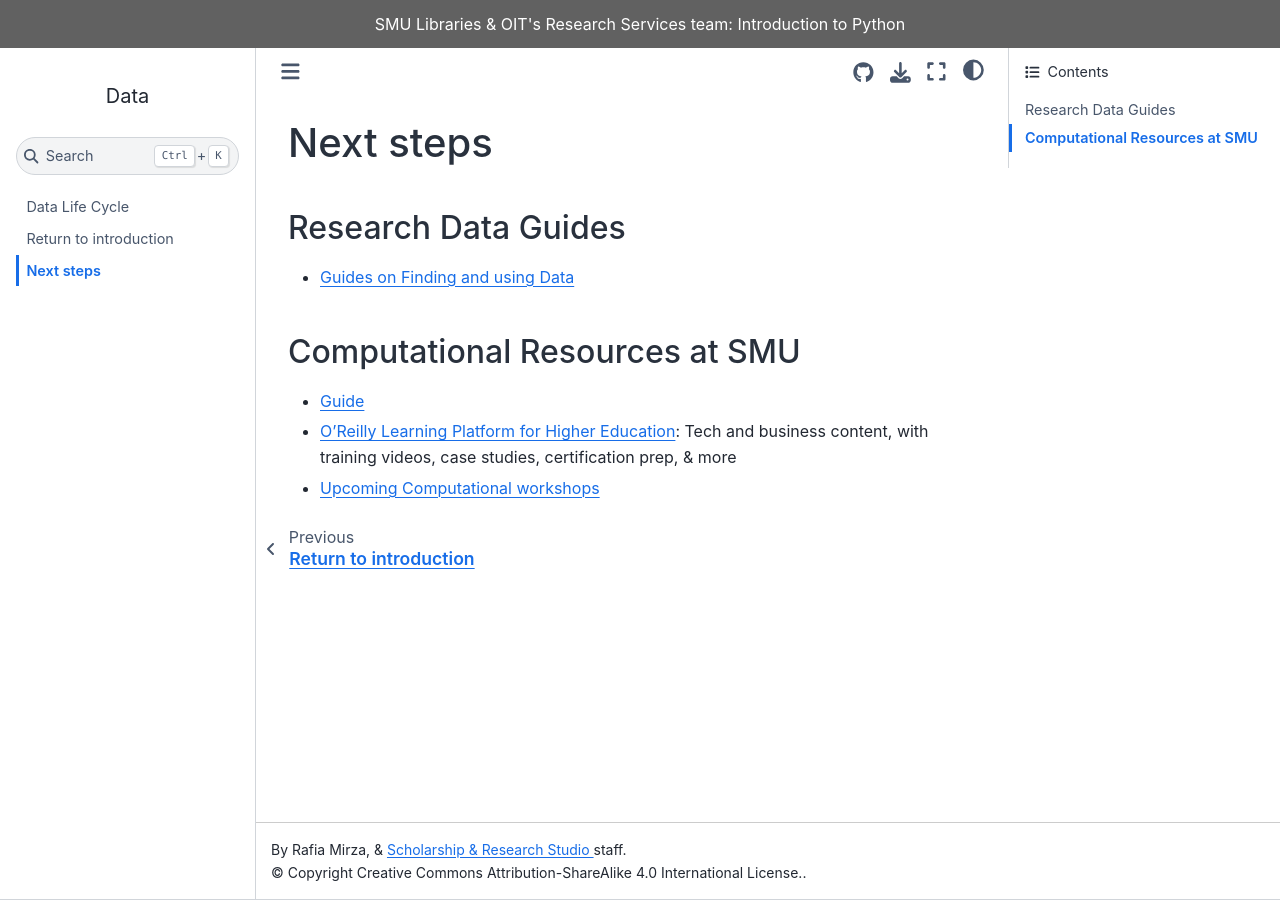
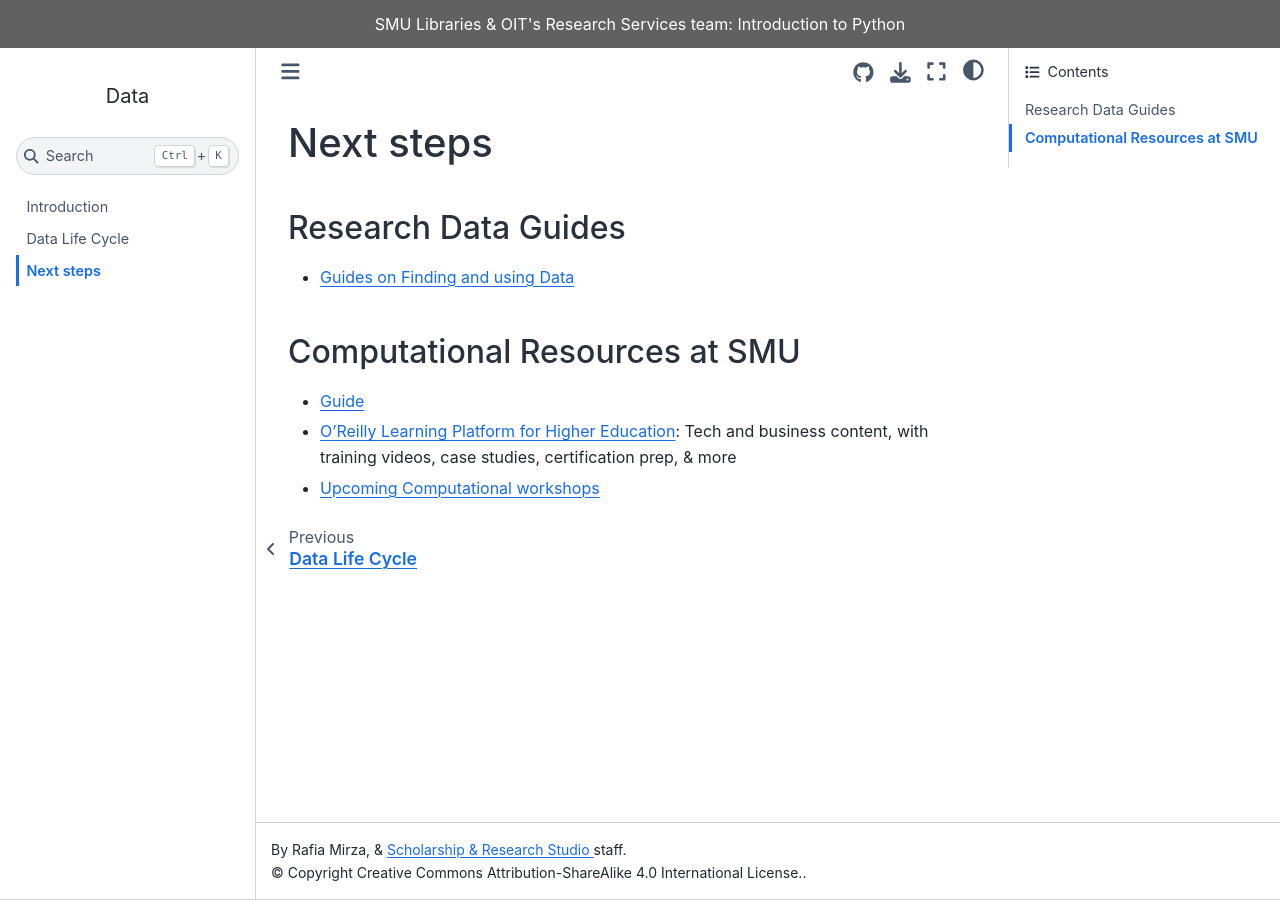
Before and after one commit to SouthernMethodistUniversity/datalifecycle, a Jupyter Book: the page built from docs/nextsteps.md, in a window 1280 px wide. Built offline with Jupyter Book 1.0.4 settings and Sphinx 7.4.7 and the Sphinx Book theme 1.1.4, drawn with Linux system fonts in a browser that asks for light colours.

Commit message:
added link

```diff
--- a/docs/datalifecycle.md
+++ b/docs/datalifecycle.md
@@ -1,8 +1,6 @@
-[Return to introduction](https://github.com/SouthernMethodistUniversity/datalifecycle)
-----
+# Data Life Cycle
 
-
-# Introduction to the stages of the Data Life Cycle
+## Introduction to the stages of the Data Life Cycle
 * When we talk about data, what do we mean?
 * What is the [data life cycle](https://online.hbs.edu/blog/post/data-life-cycle)? Where are you on this cycle? Which steps apply to you?
 * We are discussing these steps as a list, which may make you think of them as sequential, however: you may skip some steps, you may go back and forth between various steps - it all depends on what you are trying to do and what your role in your current research project is.
```
Also changed, not shown: docs/index.md (+2 -2 lines).
